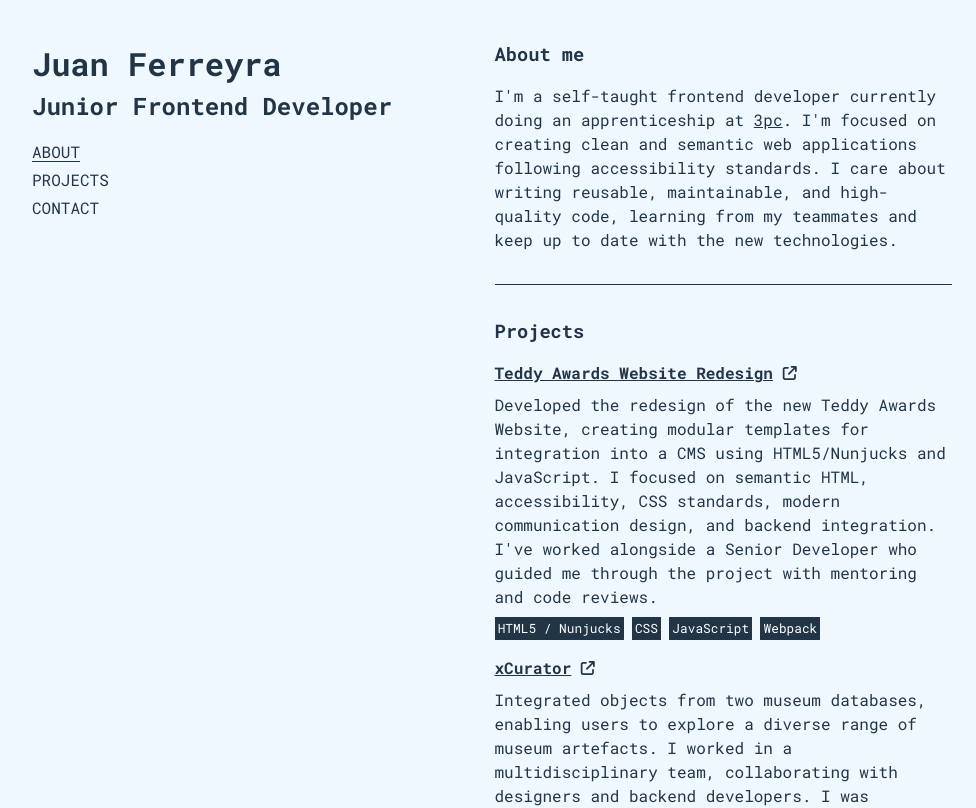
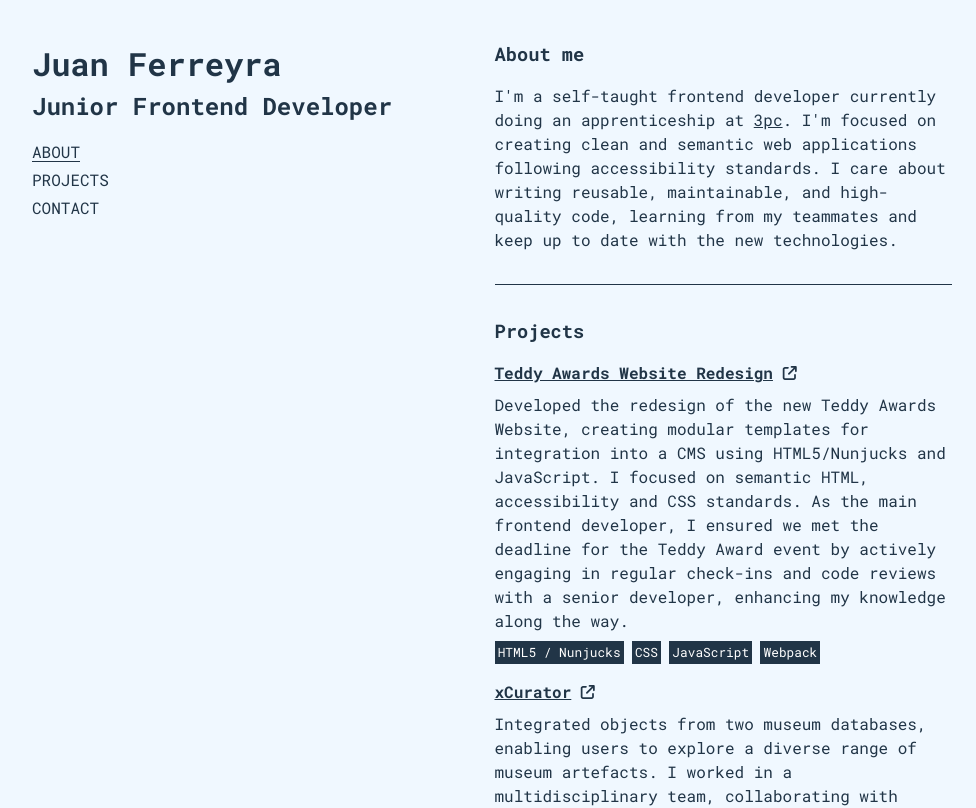
Before and after one commit to jnuaff/jnuaff-portfolio, a React (Vite) app: page / in a window 1280 px wide. Shown: the top 808 px of the page, without its empty margins (148-1124 px from the left). Built offline with nearby package versions, Linux system fonts and the light colour scheme.

Commit message:
feat: code refactor

```diff
--- a/src/App.tsx
+++ b/src/App.tsx
@@ -20,7 +20,7 @@ const projects: Project[] = [
 		title: "Teddy Awards Website Redesign",
 		link: "https://www.teddyaward.tv/de/",
 		description:
-			"Developed the redesign of the new Teddy Awards Website, creating modular templates for integration into a CMS using HTML5/Nunjucks and JavaScript. I focused on semantic HTML, accessibility, CSS standards, modern communication design, and backend integration. I've worked alongside a Senior Developer who guided me through the project with mentoring and code reviews.",
+			"Developed the redesign of the new Teddy Awards Website, creating modular templates for integration into a CMS using HTML5/Nunjucks and JavaScript. I focused on semantic HTML, accessibility and CSS standards. As the main frontend developer, I ensured we met the deadline for the Teddy Award event by actively engaging in regular check-ins and code reviews with a senior developer, enhancing my knowledge along the way.",
 		stack: ["HTML5 / Nunjucks", "CSS", "JavaScript", "Webpack"],
 	},
 	{
```
